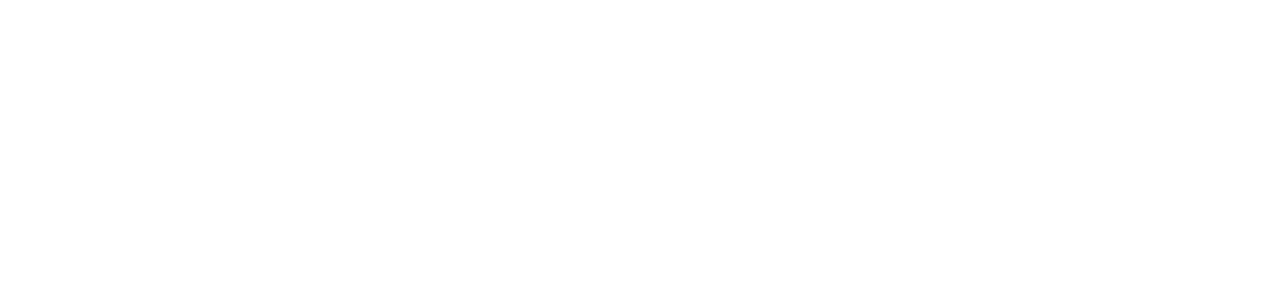
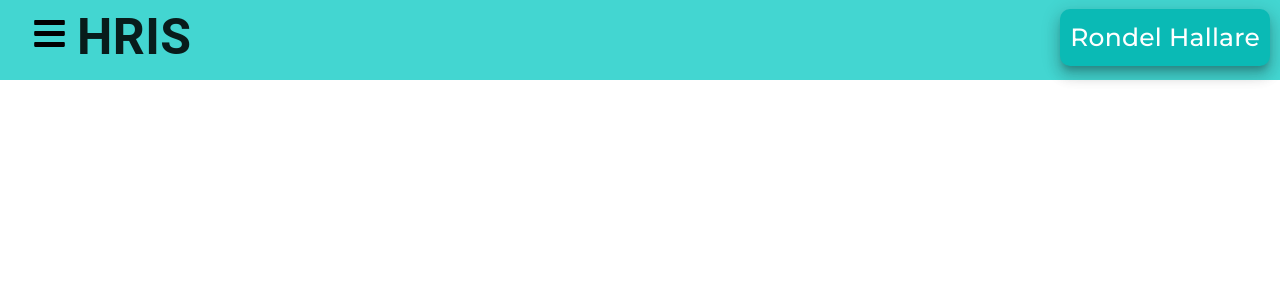
Before and after one commit to rondelhallare/HRIS-Project, a React (Create React App) app: page / in a window 1280 px wide. Shown: the top 300 px of the page. Built offline with nearby package versions, Linux system fonts and the light colour scheme.

Commit message:
Fix routing and add NavBar in system

```diff
--- a/package.json
+++ b/package.json
@@ -12,6 +12,7 @@
     "@testing-library/user-event": "^12.8.3",
     "react": "^17.0.2",
     "react-dom": "^17.0.2",
+    "react-icons": "^4.3.1",
     "react-router-dom": "^5.3.0",
     "react-scripts": "4.0.3",
     "web-vitals": "^1.1.2"
--- a/src/App.js
+++ b/src/App.js
@@ -1,9 +1,9 @@
 import Back from "./Components/LogIn/Back";
 import Body from "./Components/Dashboard/Body";
 import UserProf from "./Components/UserProfile/UserProf";
-import { Switch, Route, Link } from 'react-router-dom'
+import NavBar from "./Components/Navigation/NavBar";
+import { Switch, Route, Link, BrowserRouter as router } from 'react-router-dom'
 import './App.css'
-import NavBar from "./Components/Navigation/NavBar";
 import TimeBody from "./Components/TimeLogs/TimeBody";
 
 function App() {
@@ -11,11 +11,11 @@
 
     <Switch>
 
-      <Route exact path='/LogIn' component={Back} />
-      <Route exact path='/Dashboard' component={Body} />
-      <Route exact path='/UserProfile' component={UserProf} />
-      <Route exact path='/Navigation' component={NavBar} />
-      <Route path = '/TimeLogs' component = {TimeBody} />
+      <NavBar />
+      <Route path='/LogIn' component={Back} />
+      <Route path='/Dashboard' component={Body} />
+      <Route path='/UserProfile' component={UserProf} />
+      <Route path='/TimeLogs' component={TimeBody} />
 
     </Switch>
 
--- a/src/Components/Navigation/NavBar.js
+++ b/src/Components/Navigation/NavBar.js
@@ -1,13 +1,11 @@
 import React from 'react'
-import Typography from '@mui/material/Typography';
 import { Box } from '@mui/system';
+import NavBarTry from './NavBarTry';
 
-
-
-const NavBar = () => {
+function NavBar() {
     return (
         <Box>
-            test
+            <NavBarTry />
         </Box>
     )
 }
--- /dev/null
+++ b/src/Components/Navigation/NavBarTest.css
@@ -0,0 +1,74 @@
+.navbar {
+    background-color: #43D6D1;
+    height: 80px;
+    display: flex;
+    justify-content: start;
+    align-items: center;
+  }
+
+  .menu-bars {
+    margin-left: 1rem;
+    font-size: 35px;
+    background: none;
+  }
+
+  .nav-menu {
+    background-color: #43D6D1;
+    width: 250px;
+    height: 100vh;
+    display: flex;
+    justify-content: center;
+    position: fixed;
+    top: 0;
+    left: -100%;
+    transition: 850ms;
+    box-shadow: 10px;
+    border-radius: 10px;
+  }
+
+  .nav-menu.active {
+    left: 0;
+    transition: 350ms;
+  }
+
+  .nav-text {
+    display: flex;
+    justify-content: start;
+    align-items: center;
+    padding: 8px 0px 8px 0px;
+    list-style: none;
+    height: 60px;
+  }
+
+  .nav-text a {
+    text-decoration: none;
+    color: black;
+    font-size: 20px;
+    width: 95%;
+    height: 100%;
+    display: flex;
+    align-items: center;
+    padding: 0 15px;
+    border-radius: 10px;
+  }
+
+  .nav-text a:hover {
+    background-color: #0ABAB5;
+  }
+
+  .nav-menu-items {
+    width: 100%;
+  }
+
+  .navbar-toggle {
+    background-color: #43D6D1;
+    width: 100%;
+    height: 80px;
+    display: flex;
+    justify-content: start;
+    align-items: center;
+  }
+
+  ul {
+    margin-left: -40px;
+  }
--- /dev/null
+++ b/src/Components/Navigation/NavBarTry.js
@@ -0,0 +1,143 @@
+import React, { useState } from 'react'
+import { Switch, Route, Link } from 'react-router-dom'
+import * as FaIcons from "react-icons/fa";
+import * as AiIcons from "react-icons/ai";
+import SidebarData from './SidebarData';
+import './NavBarTest.css';
+import { Box } from '@mui/system';
+import { IconContext } from 'react-icons';
+import { Grid, Typography } from '@mui/material';
+import { useLocation } from 'react-router-dom';
+import Body from '../Dashboard/Body'
+import TimeBody from "../TimeLogs/TimeBody";
+import UserProf from "../UserProfile/UserProf";
+import Back from "../LogIn/Back";
+import NavUserDisplay from "./NavUserDisplay";
+
+function NavBarTry() {
+
+    const location = useLocation()
+    console.log(location)
+    const [sidebar, setSidebar] = useState(false)
+
+    const showSidebar = () => setSidebar(!sidebar)
+    return (
+        <>
+            {
+                location.pathname !== "/LogIn" ?
+
+                    //Navbar component
+                    <IconContext.Provider value={{ color: 'black' }}>
+                        <Box className='navbar' sx={{
+                            display: 'flex',
+                            justifyContent: 'space-between',
+                            alignItems: 'center',
+                        }}>
+                            <Box sx={{
+                                display: 'flex',
+                                flexDirection: 'row',
+                                alignItems: 'center',
+                                justifyContent: 'center',
+                                textAlign: 'center',
+                                ml: '1rem',
+                                fontSize: '2rem',
+                                background: 'none',
+                            }}>
+                                <Link to='#' className='menu-bars'>
+                                    <FaIcons.FaBars onClick={showSidebar} />
+                                </Link>
+                                <Typography sx={{
+                                    fontWeight: 'bold',
+                                    fontSize: '50px',
+                                    ml: '10px',
+                                    mt: '-5px',
+                                }}>
+                                    HRIS
+                                </Typography>
+
+                            </Box>
+
+                            {/* Navigation User Display */}
+                            <Box sx = {{
+                                pr: '10px',
+                                mt: '-5px',
+                            }}>
+                                <NavUserDisplay />
+                            </Box>
+                        </Box>
+
+
+                        {/* Toggle Side Navbar */}
+                        <Box sx={{
+                            zIndex: 999,
+                        }}>
+                            <nav className={sidebar ? 'nav-menu active' : 'nav-menu'}>
+                                <ul className='nav-menu-items' onClick={showSidebar}>
+
+                                    <Box>
+                                        <Grid>
+                                            <li className='navbar-toggle'>
+                                                <Link to='#' className='menu-bars'>
+                                                    <AiIcons.AiOutlineClose sx={{ fontSize: '2rem', }} />
+                                                </Link>
+
+                                            {/* HRIS NAME */}
+                                                <Typography sx={{
+                                                    fontWeight: 'bold',
+                                                    fontSize: '50px',
+                                                    ml: '10px',
+                                                    mt: '-5px',
+                                                }}>
+                                                    HRIS
+                                                </Typography>
+
+                                            </li>
+                                        </Grid>
+                                    </Box>
+                                    {SidebarData.map((item, index) => {
+                                        return (
+                                            <li key={index} className={item.cName}>
+                                                <Link to={item.path}>
+                                                    {item.icon}
+
+                                                    <Box sx={{
+                                                        ml: '10px',
+                                                        fontSize: '20px',
+                                                        fontWeight: 'medium',
+                                                        fontFamily: 'Montserrat',
+                                                    }}>
+                                                        <span>{item.title}</span>
+                                                    </Box>
+                                                </Link>
+                                            </li>
+                                        );
+                                    })}
+                                </ul>
+
+                        {/* Routing */}
+                            </nav>
+                        </Box>
+                        {
+                            location.pathname === "/LogIn" ?
+                                <Back />
+                                :
+                                location.pathname === "/Dashboard" ?
+                                    <Body />
+                                    :
+                                    location.pathname === "/UserProfile" ?
+                                        <UserProf />
+                                        :
+                                        location.pathname === "/TimeLogs" ?
+                                            <TimeBody />
+                                            :
+                                            ""
+                        }
+                    </IconContext.Provider>
+                    :
+                    <Back />
+            }
+        </>
+    );
+}
+
+export default NavBarTry
--- /dev/null
+++ b/src/Components/Navigation/NavUserDisplay.js
@@ -0,0 +1,33 @@
+import React from 'react'
+import { Typography } from '@mui/material'
+import { Box } from '@mui/system'
+
+function NavUserDisplay() {
+    return (
+        <Box>
+            <Box sx={{
+                display: 'flex',
+                justifyContent: 'space-between',
+                alignItems: 'center',
+                bgcolor: 'secondary.main',
+                borderRadius: '10px',
+                maxHeight: '10vh',
+                boxShadow: 10,
+            }}>
+
+                <Typography sx={{
+                    fontSize: '25px',
+                    fontWeight: 'medium',
+                    color: 'white',
+                    p: '5px',
+                    m: '5px',
+                    fontFamily: 'Montserrat',
+                }}>
+                    Rondel Hallare
+                </Typography>
+            </Box>
+        </Box>
+    )
+}
+
+export default NavUserDisplay
--- /dev/null
+++ b/src/Components/Navigation/SidebarData.js
@@ -0,0 +1,45 @@
+import React from 'react'
+import * as FiIcons from "react-icons/fi";
+import * as AiIcons from "react-icons/ai";
+// import Body from "./Components/Dashboard/Body";
+
+const SidebarData = [
+    {
+        title: 'Home',
+        path: '/Dashboard',
+        icon: <AiIcons.AiFillHome />,
+        cName: 'nav-text'
+    },
+    {
+        title: 'TimeLogs',
+        path: '/TimeLogs',
+        icon: <AiIcons.AiOutlineClockCircle />,
+        cName: 'nav-text'
+    },
+    {
+        title: 'User Profile',
+        path: '/UserProfile',
+        icon: <FiIcons.FiLayers />,
+        cName: 'nav-text'
+    },
+    {
+        title: 'NoticeBoard',
+        path: '/noticeboard',
+        icon: <FiIcons.FiCalendar />,
+        cName: 'nav-text'
+    },
+    // {
+    //     title: 'About Us',
+    //     path: '/about',
+    //     icon: <FiIcons.FiClipboard />,
+    //     cName: 'nav-text'
+    // },
+    {
+        title: 'Support',
+        path: '/support',
+        icon: <FiIcons.FiMail />,
+        cName: 'nav-text'
+    }
+]
+
+export default SidebarData
```
Also changed, not shown: 1 other file (tests, documents, lock files or other folders).
